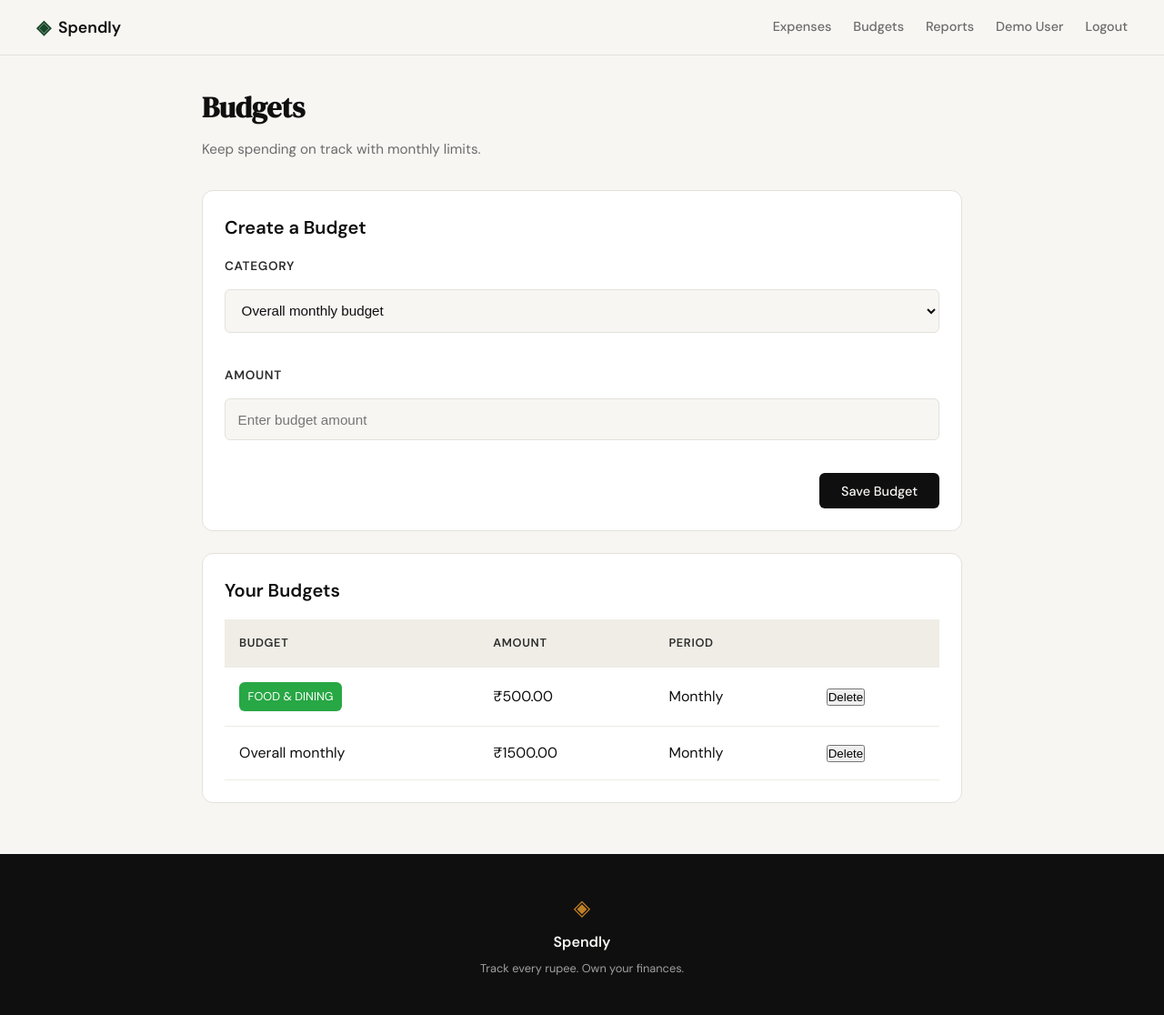
After one commit to akashjha18/Spendly, a Flask app: page /budgets in a window 1280 px wide. The commit adds this page. Shown: the whole page at 91% size. Run offline with Flask 3, Linux system fonts and the light colour scheme; a user stored in the database is signed in; data comes from the database, SQL or seed files in the repository.

Commit message:
Budgeting & spending limits

```diff
--- a/expense-tracker/app.py
+++ b/expense-tracker/app.py
@@ -100,7 +100,6 @@ def expenses():
     category_id = request.args.get('category', '').strip()
     search = request.args.get('search', '').strip()
 
-    # Build query with filters
     query = """
         SELECT e.*, c.name as category_name, c.color as category_color
         FROM expenses e
@@ -123,20 +122,135 @@ def expenses():
         params.append(f"%{search}%")
 
     query += " ORDER BY e.date DESC"
-
     expenses_list = db.execute(query, params).fetchall()
     categories = db.execute("SELECT * FROM categories ORDER BY name").fetchall()
+
+    # Budget warnings for this month
+    current_month = datetime.now().strftime('%Y-%m')
+    month_total_row = db.execute(
+        "SELECT SUM(amount) as total FROM expenses WHERE user_id = ? AND strftime('%Y-%m', date) = ?",
+        (session['user_id'], current_month)
+    ).fetchone()
+    month_total = month_total_row['total'] or 0
+
+    budgets = db.execute(
+        "SELECT b.*, c.name AS category_name FROM budgets b LEFT JOIN categories c ON b.category_id = c.id WHERE b.user_id = ?",
+        (session['user_id'],)
+    ).fetchall()
+
+    budget_warnings = []
+    for budget in budgets:
+        budget_amount = budget['amount']
+        budget_label = budget['category_name'] or 'Overall monthly'
+
+        if budget['category_id'] is None:
+            current_value = month_total
+        else:
+            category_row = db.execute(
+                "SELECT SUM(amount) as total FROM expenses WHERE user_id = ? AND category_id = ? AND strftime('%Y-%m', date) = ?",
+                (session['user_id'], budget['category_id'], current_month)
+            ).fetchone()
+            current_value = category_row['total'] or 0
+
+        if current_value >= budget_amount:
+            budget_warnings.append(
+                f"Budget exceeded for {budget_label}: ₹{current_value:.2f} / ₹{budget_amount:.2f}."
+            )
+        elif current_value >= budget_amount * 0.9:
+            budget_warnings.append(
+                f"Approaching budget for {budget_label}: ₹{current_value:.2f} / ₹{budget_amount:.2f}."
+            )
+
     db.close()
 
     if not user:
         session.clear()
         return redirect(url_for("login"))
 
-    # Calculate total spending
     total_spent = sum(exp["amount"] for exp in expenses_list)
 
     return render_template("expenses.html", user=user, expenses=expenses_list,
-                         total_spent=total_spent, categories=categories)
+                         total_spent=total_spent, categories=categories,
+                         budget_warnings=budget_warnings)
+
+
+@app.route("/expenses/<int:id>/delete", methods=["POST"])
+def delete_expense(id):
+    if "user_id" not in session:
+        return redirect(url_for("login"))
+
+    db = get_db()
+    expense = db.execute("SELECT * FROM expenses WHERE id = ? AND user_id = ?",
+                        (id, session["user_id"])).fetchone()
+
+    if expense:
+        db.execute("DELETE FROM expenses WHERE id = ?", (id,))
+        db.commit()
+
+    db.close()
+    return redirect(url_for("expenses"))
+
+
+@app.route("/budgets", methods=["GET", "POST"])
+def budgets():
+    if "user_id" not in session:
+        return redirect(url_for("login"))
+
+    db = get_db()
+    user = db.execute("SELECT * FROM users WHERE id = ?", (session["user_id"],)).fetchone()
+    categories = db.execute("SELECT * FROM categories ORDER BY name").fetchall()
+    errors = []
+
+    if request.method == "POST":
+        amount = request.form.get('amount', '').strip()
+        category_id = request.form.get('category_id', '').strip()
+
+        if not amount:
+            errors.append('Budget amount is required')
+        else:
+            try:
+                amount = float(amount)
+                if amount <= 0:
+                    errors.append('Budget must be greater than 0')
+            except ValueError:
+                errors.append('Budget must be a valid number')
+
+        if category_id:
+            try:
+                category_id = int(category_id)
+            except ValueError:
+                errors.append('Invalid category selection')
+        else:
+            category_id = None
+
+        if not errors:
+            db.execute(
+                "INSERT INTO budgets (user_id, category_id, amount, period) VALUES (?, ?, ?, ?)",
+                (session['user_id'], category_id, amount, 'monthly')
+            )
+            db.commit()
+            db.close()
+            return redirect(url_for('budgets'))
+
+    budgets_list = db.execute(
+        "SELECT b.*, c.name AS category_name, c.color AS category_color FROM budgets b LEFT JOIN categories c ON b.category_id = c.id WHERE b.user_id = ? ORDER BY b.category_id IS NULL, c.name",
+        (session['user_id'],)
+    ).fetchall()
+    db.close()
+
+    return render_template('budgets.html', user=user, categories=categories, budgets=budgets_list, errors=errors)
+
+
+@app.route("/budgets/<int:id>/delete", methods=["POST"])
+def delete_budget(id):
+    if "user_id" not in session:
+        return redirect(url_for("login"))
+
+    db = get_db()
+    db.execute("DELETE FROM budgets WHERE id = ? AND user_id = ?", (id, session['user_id']))
+    db.commit()
+    db.close()
+    return redirect(url_for('budgets'))
 
 
 @app.route("/expenses/add", methods=["GET", "POST"])
--- a/expense-tracker/templates/base.html
+++ b/expense-tracker/templates/base.html
@@ -21,6 +21,7 @@
             <div class="nav-links">
                 {% if session.get('user_id') %}
                     <a href="{{ url_for('expenses') }}">Expenses</a>
+                    <a href="{{ url_for('budgets') }}">Budgets</a>
                     <a href="{{ url_for('reports') }}">Reports</a>
                     <a href="{{ url_for('profile') }}">{{ session.get('user_name', 'Profile') }}</a>
                     <a href="{{ url_for('logout') }}" class="nav-logout">Logout</a>
--- /dev/null
+++ b/expense-tracker/templates/budgets.html
@@ -0,0 +1,242 @@
+{% extends "base.html" %}
+
+{% block title %}Budgets — Spendly{% endblock %}
+
+{% block content %}
+
+<div class="budgets-container">
+    <div class="budgets-header">
+        <div>
+            <h1>Budgets</h1>
+            <p class="budgets-user">Keep spending on track with monthly limits.</p>
+        </div>
+    </div>
+
+    <div class="budget-form-card">
+        <h2>Create a Budget</h2>
+        {% if errors %}
+        <div class="form-errors">
+            <ul>
+                {% for error in errors %}
+                <li>{{ error }}</li>
+                {% endfor %}
+            </ul>
+        </div>
+        {% endif %}
+        <form method="POST" class="budget-form">
+            <div class="form-group">
+                <label for="category_id">Category</label>
+                <select id="category_id" name="category_id">
+                    <option value="">Overall monthly budget</option>
+                    {% for category in categories %}
+                    <option value="{{ category.id }}">{{ category.name }}</option>
+                    {% endfor %}
+                </select>
+            </div>
+            <div class="form-group">
+                <label for="amount">Amount</label>
+                <input type="number" step="0.01" min="0" id="amount" name="amount" placeholder="Enter budget amount" required>
+            </div>
+            <div class="form-actions">
+                <button type="submit" class="btn-primary">Save Budget</button>
+            </div>
+        </form>
+    </div>
+
+    <div class="budget-list-card">
+        <h2>Your Budgets</h2>
+        {% if budgets %}
+        <table class="budget-table">
+            <thead>
+                <tr>
+                    <th>Budget</th>
+                    <th>Amount</th>
+                    <th>Period</th>
+                    <th></th>
+                </tr>
+            </thead>
+            <tbody>
+                {% for budget in budgets %}
+                <tr>
+                    <td>
+                        {% if budget['category_name'] %}
+                        <span class="category-badge budget-category" style="background-color: {{ budget['category_color'] or '#333' }};">
+                            {{ budget['category_name'] }}
+                        </span>
+                        {% else %}
+                        Overall monthly
+                        {% endif %}
+                    </td>
+                    <td>₹{{ "%.2f"|format(budget['amount']) }}</td>
+                    <td>{{ budget['period']|capitalize }}</td>
+                    <td>
+                        <form method="POST" action="{{ url_for('delete_budget', id=budget['id']) }}" onsubmit="return confirm('Delete this budget?')">
+                            <button type="submit" class="btn-row-delete">Delete</button>
+                        </form>
+                    </td>
+                </tr>
+                {% endfor %}
+            </tbody>
+        </table>
+        {% else %}
+        <div class="empty-state">
+            <p class="empty-title">No budgets set</p>
+            <p class="empty-text">Create a monthly budget to get alerts when spending gets close to your limit.</p>
+        </div>
+        {% endif %}
+    </div>
+</div>
+
+<style>
+    .budgets-container {
+        max-width: 900px;
+        margin: 0 auto;
+        padding: 2rem;
+    }
+
+    .budgets-header {
+        margin-bottom: 2rem;
+    }
+
+    .budgets-header h1 {
+        font-family: var(--font-display);
+        font-size: 2rem;
+        color: var(--ink);
+        margin-bottom: 0.5rem;
+    }
+
+    .budgets-user {
+        color: var(--ink-muted);
+        font-size: 0.95rem;
+    }
+
+    .budget-form-card,
+    .budget-list-card {
+        background: var(--paper-card);
+        border: 1px solid var(--border);
+        border-radius: var(--radius-md);
+        padding: 1.5rem;
+        margin-bottom: 1.5rem;
+    }
+
+    .budget-form-card h2,
+    .budget-list-card h2 {
+        margin-bottom: 1rem;
+        font-size: 1.25rem;
+        color: var(--ink);
+    }
+
+    .form-errors {
+        background: #fff3cd;
+        border: 1px solid #ffeeba;
+        color: #856404;
+        padding: 1rem;
+        margin-bottom: 1rem;
+        border-radius: var(--radius-sm);
+    }
+
+    .form-errors ul {
+        margin: 0;
+        padding-left: 1.25rem;
+    }
+
+    .budget-form {
+        display: grid;
+        gap: 1rem;
+    }
+
+    .form-group {
+        display: grid;
+        gap: 0.5rem;
+    }
+
+    .form-group label {
+        font-weight: 600;
+        color: var(--ink-soft);
+        text-transform: uppercase;
+        font-size: 0.85rem;
+        letter-spacing: 0.05em;
+    }
+
+    .form-group input,
+    .form-group select {
+        padding: 0.85rem;
+        border: 1px solid var(--border);
+        border-radius: var(--radius-sm);
+        background: var(--paper);
+        color: var(--ink);
+        font-size: 0.95rem;
+    }
+
+    .form-actions {
+        display: flex;
+        justify-content: flex-end;
+    }
+
+    .budget-table {
+        width: 100%;
+        border-collapse: collapse;
+    }
+
+    .budget-table th,
+    .budget-table td {
+        padding: 1rem;
+        text-align: left;
+        border-bottom: 1px solid var(--border-soft);
+    }
+
+    .budget-table thead {
+        background: var(--paper-warm);
+    }
+
+    .budget-table th {
+        text-transform: uppercase;
+        font-size: 0.8rem;
+        color: var(--ink-soft);
+        letter-spacing: 0.05em;
+    }
+
+    .budget-category {
+        color: white;
+        text-transform: uppercase;
+        font-size: 0.8rem;
+        padding: 0.35rem 0.6rem;
+        border-radius: var(--radius-sm);
+        display: inline-block;
+    }
+
+    .empty-state {
+        text-align: center;
+        padding: 2rem;
+    }
+
+    .empty-title {
+        font-family: var(--font-display);
+        font-size: 1.5rem;
+        color: var(--ink);
+        margin-bottom: 0.5rem;
+    }
+
+    .empty-text {
+        color: var(--ink-muted);
+    }
+
+    @media (max-width: 700px) {
+        .budget-form,
+        .budget-table,
+        .form-actions {
+            width: 100%;
+        }
+
+        .budget-table th,
+        .budget-table td {
+            padding: 0.75rem;
+        }
+
+        .form-actions {
+            justify-content: stretch;
+        }
+    }
+</style>
+
+{% endblock %}
```
Also changed, not shown: expense-tracker/database/db.py (+20 -0 lines), expense-tracker/templates/expenses.html (+25 -0 lines).
